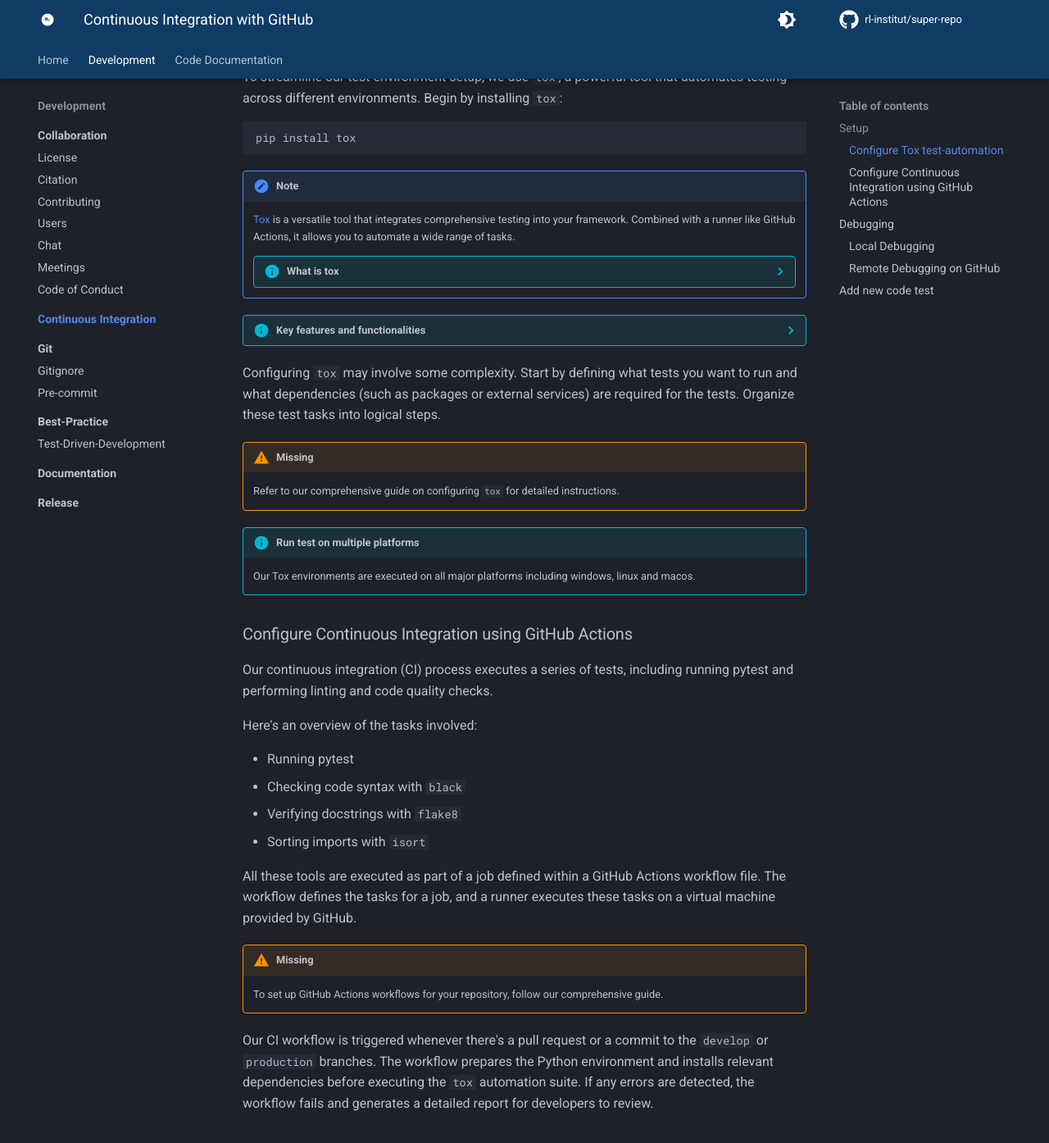
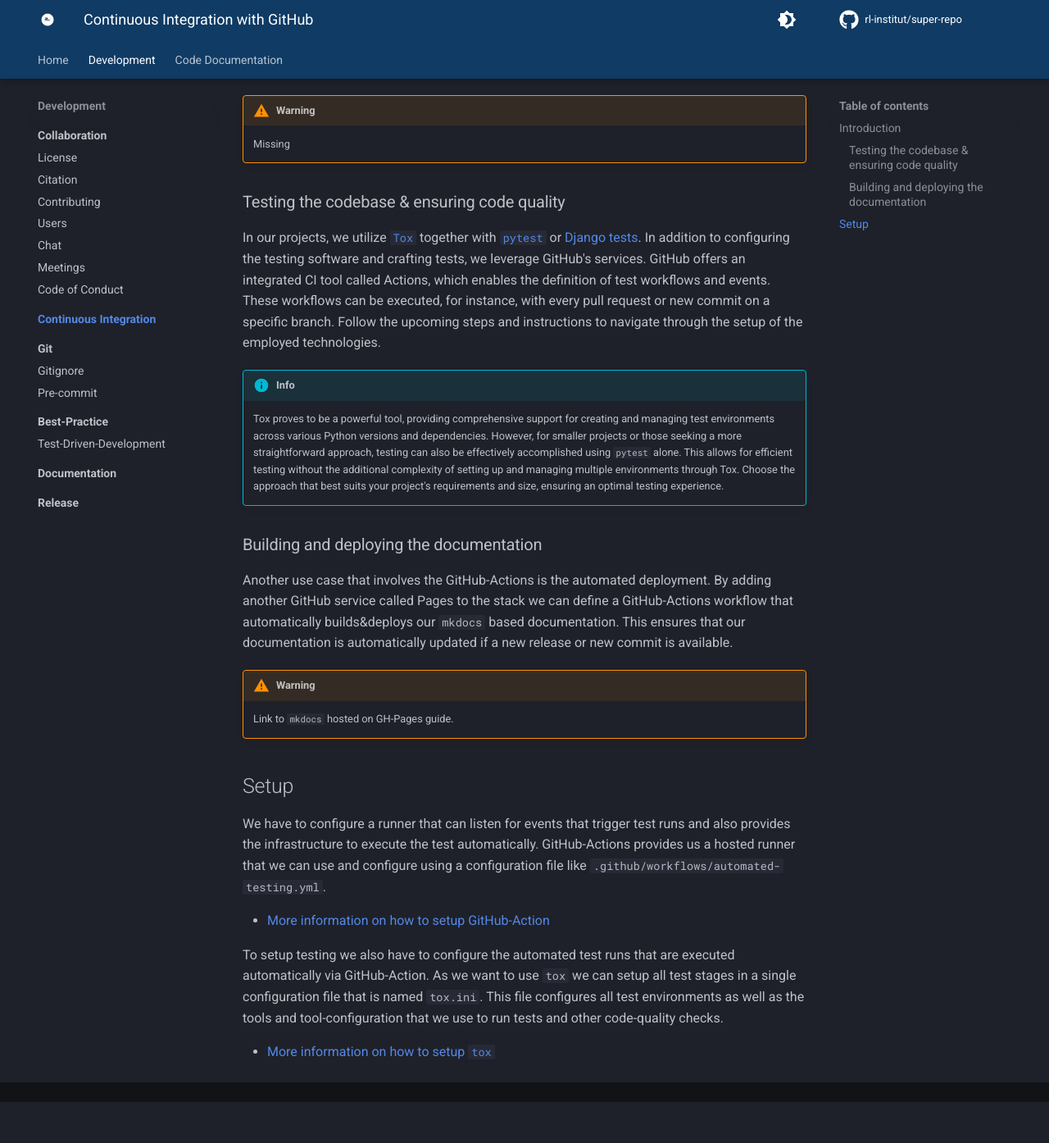
Before and after one commit to rl-institut/super-repo, an MkDocs documentation site: the page built from docs/development/continuous-integration/index.md, in a window 1280 px wide and 1400 px high, scrolled down 426 px. Shown: the top 1394 px of the window at 82% size. Built offline with MkDocs 1.6.1 and Material for MkDocs 9.7.7, drawn with Linux system fonts in a browser that asks for light colours; comment, search, counter and statistics services are not loaded; the version menu is left out; after the commit the page ends 1770 px from its top, so only the background shows below that; some of the changed text lies outside the part shown.

Commit message:
restructure CI docs page index page #21

````diff
--- a/docs/development/continuous-integration/index.md
+++ b/docs/development/continuous-integration/index.md
@@ -1,82 +1,31 @@
 # Continuous Integration with GitHub
 
-Continuous integration is a crucial practice in software development that involves testing your codebase, ensuring repository quality, reporting, and more, to maintain the health of your software project. This guide outlines how to set up a continuous integration workflow for your GitHub-based repositories.
+Continuous integration (CI) is a crucial practice in software development that involves testing your codebase, ensuring repository quality, reporting, automate deployments and more, to maintain the health of your software project. This guide outlines how to set up a continuous integration workflow for your GitHub-based repositories. The process involves the utilization of multiple technologies. Once the setup is complete, it's essential to be able to create new test and also to interpret the output of success or error messages as response from the test-execution. A brief summary of this process is also provided here for your reference.
+
+## Introduction
+
+!!! Warning
+    Missing
+### Testing the codebase & ensuring code quality
+
+In our projects, we utilize [`Tox`](https://tox.wiki/en/stable/) together with [`pytest`](https://docs.pytest.org/en/stable/) or [Django tests](https://docs.djangoproject.com/en/3.2/topics/testing/). In addition to configuring the testing software and crafting tests, we leverage GitHub's services. GitHub offers an integrated CI tool called Actions, which enables the definition of test workflows and events. These workflows can be executed, for instance, with every pull request or new commit on a specific branch. Follow the upcoming steps and instructions to navigate through the setup of the employed technologies.
+
+!!! Info
+    Tox proves to be a powerful tool, providing comprehensive support for creating and managing test environments across various Python versions and dependencies. However, for smaller projects or those seeking a more straightforward approach, testing can also be effectively accomplished using `pytest` alone. This allows for efficient testing without the additional complexity of setting up and managing multiple environments through Tox. Choose the approach that best suits your project's requirements and size, ensuring an optimal testing experience.
+
+### Building and deploying the documentation
+
+Another use case that involves the GitHub-Actions is the automated deployment. By adding another GitHub service called Pages to the stack we can define a GitHub-Actions workflow that automatically builds&deploys our `mkdocs` based documentation. This ensures that our documentation is automatically updated if a new release or new commit is available.
+
+!!! Warning
+    Link to `mkdocs` hosted on GH-Pages guide.
 
 ## Setup
 
-### Configure Tox test-automation
+We have to configure a runner that can listen for events that trigger test runs and also provides the infrastructure to execute the test automatically. GitHub-Actions provides us a hosted runner that we can use and configure using a configuration file like `.github/workflows/automated-testing.yml`.
 
-To streamline our test environment setup, we use `tox`, a powerful tool that automates testing across different environments. Begin by installing `tox`:
+- [More information on how to setup GitHub-Action](setup_github_actions.md)
 
-```bash
-pip install tox
-```
+To setup testing we also have to configure the automated test runs that are executed automatically via GitHub-Action. As we want to use `tox` we can setup all test stages in a single configuration file that is named `tox.ini`. This file configures all test environments as well as the tools and tool-configuration that we use to run tests and other code-quality checks.
 
-!!! Note
-    [Tox](https://tox.wiki/en/4.9.0/) is a versatile tool that integrates comprehensive testing into your framework. Combined with a runner like GitHub Actions, it allows you to automate a wide range of tasks.
-
-    ??? Info "What is tox"
-        Tox is a popular open-source tool in the Python ecosystem that helps automate and manage the process of testing Python projects across multiple environments. It addresses the challenge of ensuring that a Python project works correctly and consistently across various versions of Python interpreters and dependencies.
-
-        In summary, Tox is a powerful tool that simplifies and automates the process of testing Python projects across different environments. It ensures that your code is reliable, functional, and compatible with various Python versions and dependencies, ultimately leading to higher code quality and more robust software.
-
-??? Info "Key features and functionalities"
-
-    Tox creates isolated virtual environments for each specified Python version. This is crucial because different projects might have different dependencies or require specific Python versions. Isolation prevents conflicts between packages used by different projects.
-
-
-
-
-Configuring `tox` may involve some complexity. Start by defining what tests you want to run and what dependencies (such as packages or external services) are required for the tests. Organize these test tasks into logical steps.
-
-!!! Warning "Missing"
-    Refer to our comprehensive guide on configuring `tox` for detailed instructions.
-
-!!! Info "Run test on multiple platforms"
-    Our Tox environments are executed on all major platforms including windows, linux and macos.
-
-### Configure Continuous Integration using GitHub Actions
-
-Our continuous integration (CI) process executes a series of tests, including running pytest and performing linting and code quality checks.
-
-Here's an overview of the tasks involved:
-
-- Running pytest
-- Checking code syntax with `black`
-- Verifying docstrings with `flake8`
-- Sorting imports with `isort`
-
-All these tools are executed as part of a job defined within a GitHub Actions workflow file. The workflow defines the tasks for a job, and a runner executes these tasks on a virtual machine provided by GitHub.
-
-!!! Warning "Missing"
-    To set up GitHub Actions workflows for your repository, follow our comprehensive guide.
-
-Our CI workflow is triggered whenever there's a pull request or a commit to the `develop` or `production` branches. The workflow prepares the Python environment and installs relevant dependencies before executing the `tox` automation suite. If any errors are detected, the workflow fails and generates a detailed report for developers to review.
-
-## Debugging
-
-### Local Debugging
-
-You can run your automation suite locally by typing the following command in your console. This is useful for verifying the outcome of your automation pipeline before pushing your code:
-
-```bash
-tox
-```
-
-Running this command will generate a comprehensive report, which may require some effort to debug.
-
-### Remote Debugging on GitHub
-
-For remote debugging, you can monitor the status of your automation jobs in two ways:
-
-1. Create a pull request and view the CI status integration there.
-2. Visit the [Actions tab of your repository](https://github.com/rl-institut/super-repo/actions) to see all available job executions.
-
-These options allow you to closely monitor the progress and outcomes of your CI workflow, ensuring the reliability and quality of your codebase.
-
-## Add new code test
-
-To add a new test for any new functionality you have added or you plan to add you should add a test. The test is imply added to the tests/
-directory.
-
-See our examples ....
+- [More information on how to setup `tox`](setup_tox.md)
````
